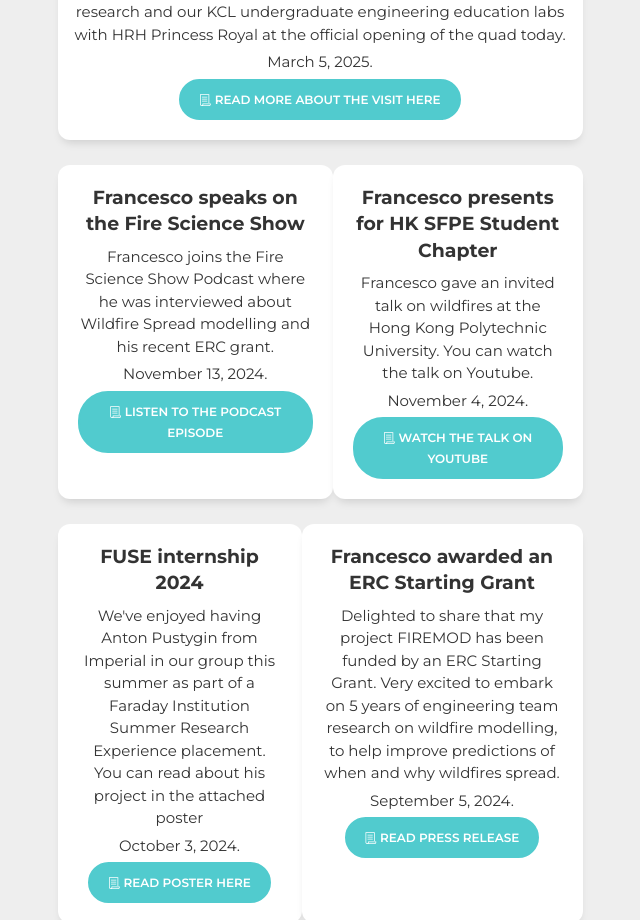
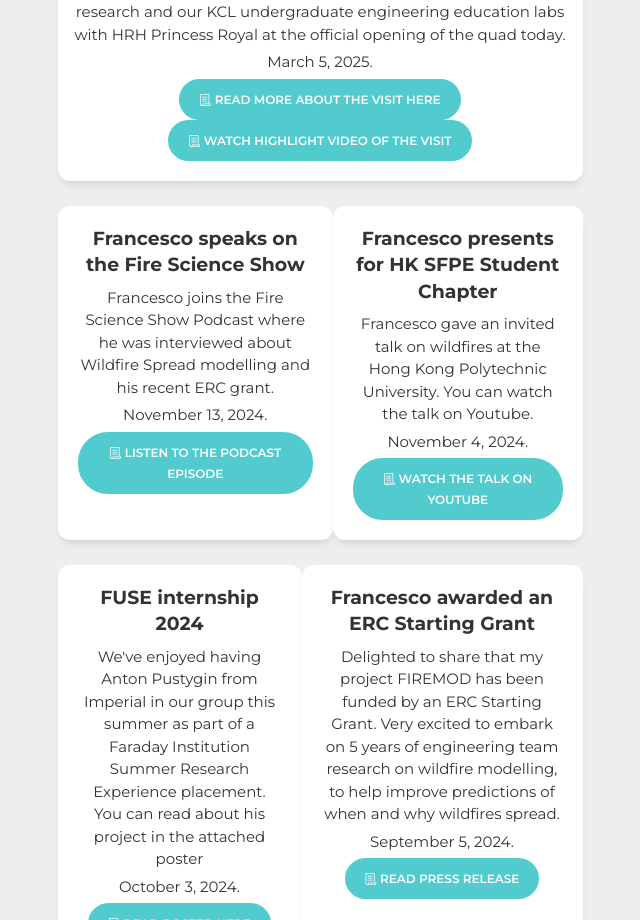
Before and after one commit to heatandfire/heatandfire.github.io, a website: page news.html in a window 1280 px wide. Shown: the part 840-1760 px from the top of the page, without its empty margins (320-960 px from the left). Drawn offline with Linux system fonts and the light colour scheme; some packages are replaced by stand-ins of ours.

Commit message:
Update news.html

```diff
--- a/news.html
+++ b/news.html
@@ -111,6 +111,8 @@ The above copyright notice and this permission notice shall be included in all c
                                 <p class="card-footer">March 5, 2025.</p>
                                 <a href="https://www.kcl.ac.uk/news/kings-welcomes-the-princess-royal-for-official-opening-of-the-quad" class="btn btn-primary btn-round card-link" target="_blank">
                                     <i class="nc-icon nc-paper" aria-hidden="true"></i> Read more about the visit here
+				<a href="https://www.linkedin.com/posts/nmeskings_it-was-an-honour-to-welcome-hrh-the-princess-activity-7312775970455732224-XxzO/" class="btn btn-primary btn-round card-link" target="_blank">
+                                    <i class="nc-icon nc-paper" aria-hidden="true"></i> Watch highlight video of the visit
                                 </a>
                             </div>
                         </div>
```
